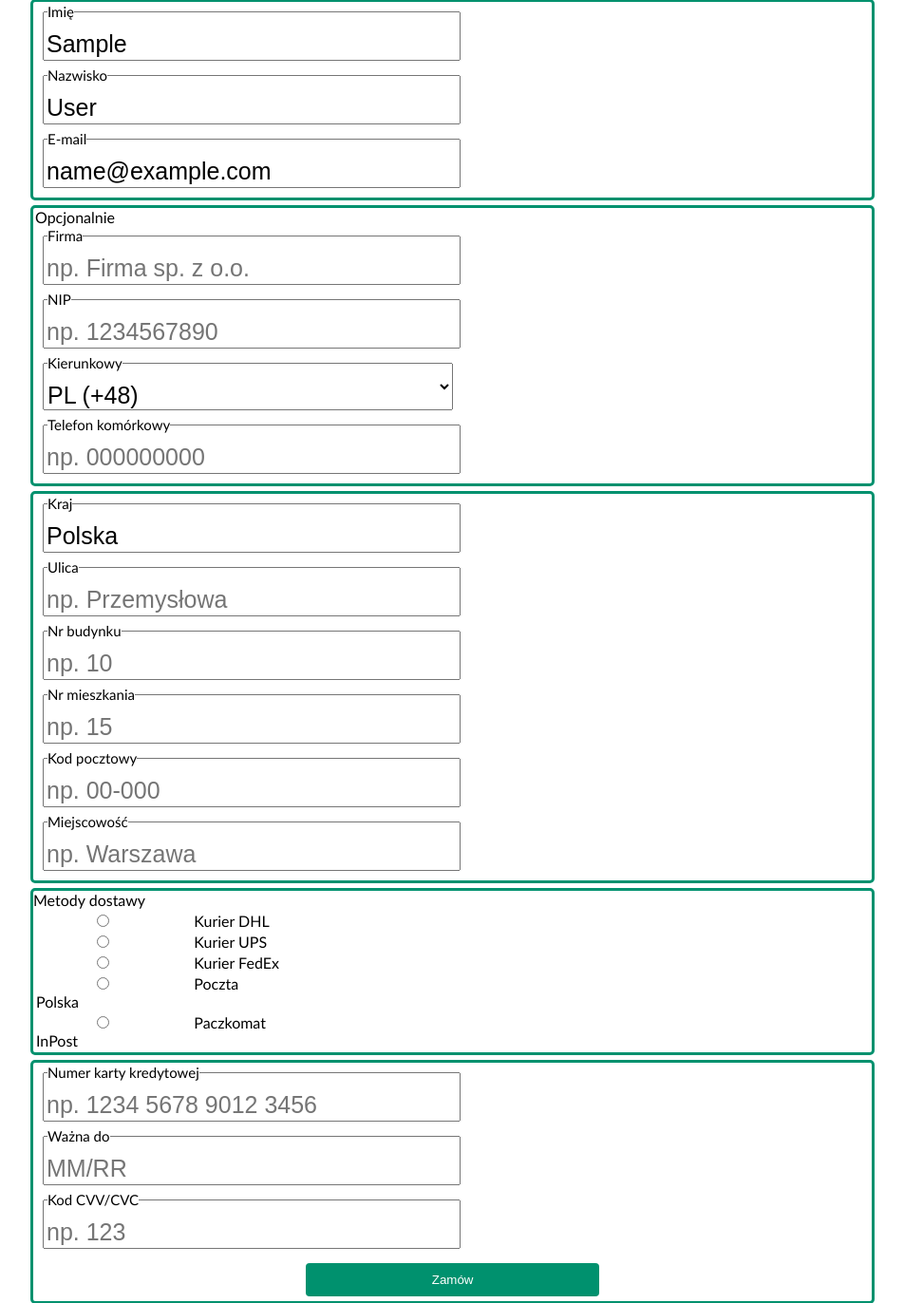
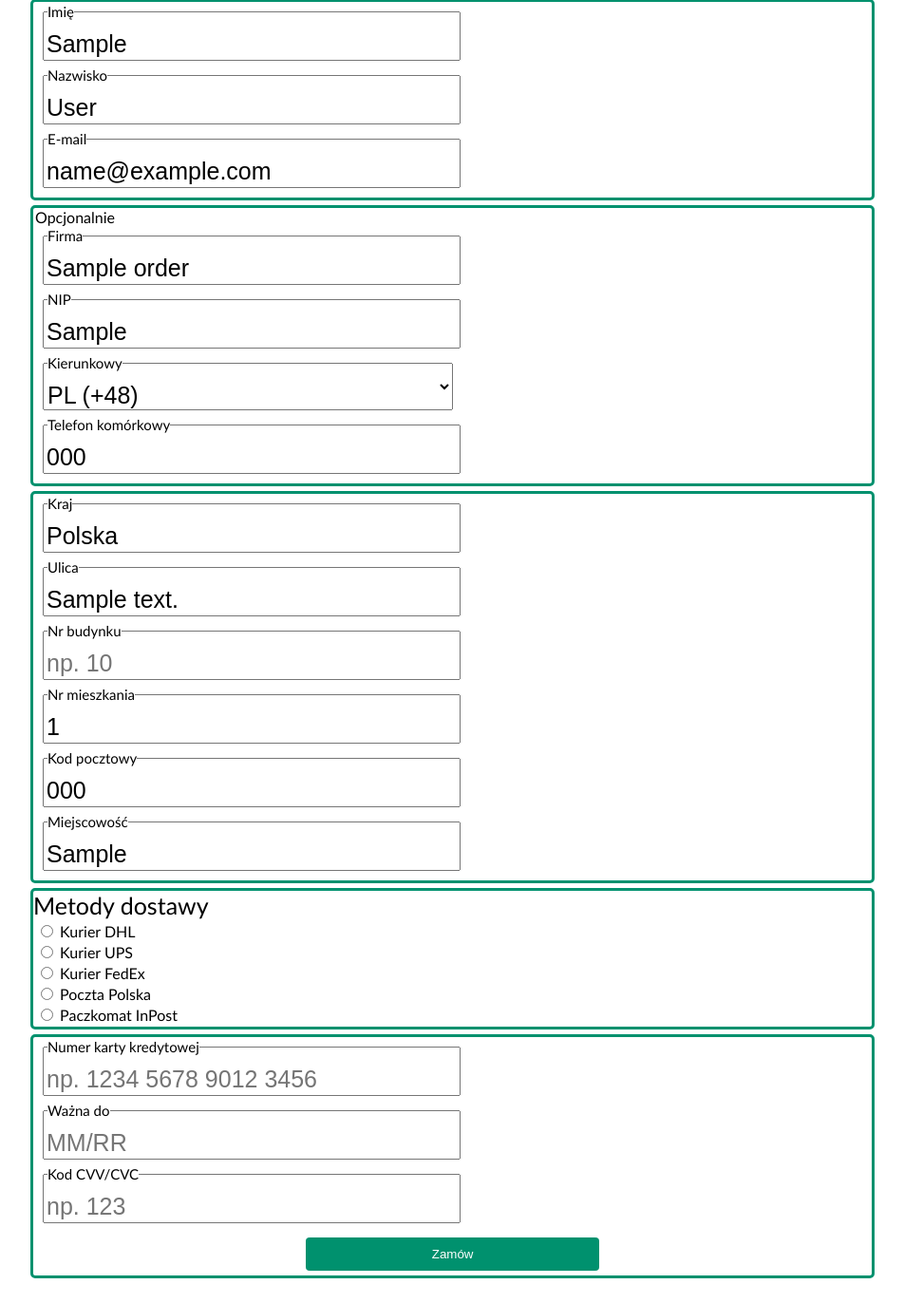
Before and after one commit to Jaian400/Magazyn_Master, a Django app: page /order/ in a window 1280 px wide. Shown: the part 456-1828 px from the top of the page at 95% size, without its empty margins (165-1117 px from the left). Run offline with Django 5.2, Linux system fonts and the light colour scheme; a user stored in the database is signed in; tables that the repository leaves empty hold one stand-in row (values such as "Sample post"); grey boxes marked "Sample" are stand-in pictures.

Commit message:
order site progress

```diff
--- a/djan/mainapp/templates/order.html
+++ b/djan/mainapp/templates/order.html
@@ -117,15 +117,15 @@
                 <legend>Opcjonalnie</legend>
                 <div class="form-group">
                     <label class="form-label" for="company">Firma</label>
-                    <input type="text" id="company" name="company" class="form-control" placeholder="np. Firma sp. z o.o.">
+                    <input type="text" id="company" name="company" class="form-control" value="{{ last_order.business_name }}" placeholder="np. Firma sp. z o.o.">
                 </div>
                 <div class="form-group">
                     <label class="form-label" for="NIP">NIP</label>
-                    <input type="text" id="NIP" name="NIP" class="form-control" placeholder="np. 1234567890">
+                    <input type="text" id="NIP" name="NIP" class="form-control" value="{{ last_order.nip }}" placeholder="np. 1234567890">
                 </div>
                 <div class="form-group">
-                    <label class="form-label" for="country_code">Kierunkowy</label>
-                    <select id="country_code" name="country_code" class="form-control">
+                    <label class="form-label" for="area_code">Kierunkowy</label>
+                    <select id="area_code" name="area_code" class="form-control">
                         <option value="+48" selected>PL (+48)</option>
                         <option value="+49">DE (+49)</option>
                         <option value="+44">UK (+44)</option>
@@ -142,8 +142,8 @@
                     </select>
                 </div>
                 <div class="form-group">
-                    <label class="form-label" for="phone">Telefon komórkowy</label>
-                    <input type="tel" id="phone" name="phone" class="form-control" placeholder="np. 000000000" pattern="[0-9]{9}">
+                    <label class="form-label" for="phone_number">Telefon komórkowy</label>
+                    <input type="tel" id="phone_number" name="phone_number" class="form-control" value="{{ last_order.phone_number }}" placeholder="np. 000000000" pattern="[0-9]{9}">
                 </div>
             </div>
             <div class="form-bigger-group">
@@ -153,47 +153,48 @@
             </div>
             <div class="form-group">
                 <label class="form-label" for="street">Ulica</label>
-                <input type="text" id="street" name="street" class="form-control" placeholder="np. Przemysłowa" required>
+                <input type="text" id="street" name="street" class="form-control" value="{{ last_order.address_street }}" placeholder="np. Przemysłowa" required>
             </div>
             <div class="form-group">
                 <label class="form-label" for="building_number">Nr budynku</label>
-                <input type="text" id="building_number" name="building_number" class="form-control" placeholder="np. 10" required>
+                <input type="text" id="building_number" name="building_number" class="form-control" value="{{ last_order.address_building_name }}"placeholder="np. 10" required>
             </div>
             <div class="form-group">
                 <label class="form-label" for="apartment_number">Nr mieszkania</label>
-                <input type="text" id="apartment_number" name="apartment_number" class="form-control" placeholder="np. 15">
+                <input type="text" id="apartment_number" name="apartment_number" class="form-control" value="{{ last_order.address_apartment_number }}" placeholder="np. 15">
             </div>
             <div class="form-group">
-                <label class="form-label" for="postal_code">Kod pocztowy</label>
-                <input type="text" id="postal_code" name="postal_code" class="form-control" placeholder="np. 00-000" required>
+                <label class="form-label" for="zip_code">Kod pocztowy</label>
+                <input type="text" id="zip_code" name="zip_code" class="form-control" value="{{ last_order.zip_code }}" placeholder="np. 00-000" required>
             </div>
             <div class="form-group">
                 <label class="form-label" for="city">Miejscowość</label>
-                <input type="text" id="city" name="city" class="form-control" placeholder="np. Warszawa" required>
+                <input type="text" id="city" name="city" class="form-control" value="{{ last_order.city }}" placeholder="np. Warszawa" required>
             </div>
             </div>
 
             <div class="form-bigger-group">
 
-            Metody dostawy
+            <div style="font-size:25px;"> Metody dostawy </div>
+
             <div class="form-group-radio">
-                <input type="radio" id="delivery_courier_DHL" name="delivery_courier" class="form-control">
+                <input type="radio" id="delivery_courier_DHL" name="delivery_courier" class="form-control-radio">
                 <label for="delivery_courier_DHL">Kurier DHL</label>
             </div>
             <div class="form-group-radio">
-                <input type="radio" id="delivery_courier_UPS" name="delivery_courier" class="form-control">
+                <input type="radio" id="delivery_courier_UPS" name="delivery_courier" class="form-control-radio">
                 <label for="delivery_courier_UPS">Kurier UPS</label>
             </div>
             <div class="form-group-radio">
-                <input type="radio" id="delivery_courier_FedEx" name="delivery_courier" class="form-control">
+                <input type="radio" id="delivery_courier_FedEx" name="delivery_courier" class="form-control-radio">
                 <label for="delivery_courier_FedEx">Kurier FedEx</label>
             </div>
             <div class="form-group-radio">
-                <input type="radio" id="delivery_courier_PocztaPolska" name="delivery_courier" class="form-control">
+                <input type="radio" id="delivery_courier_PocztaPolska" name="delivery_courier" class="form-control-radio">
                 <label for="delivery_courier_PocztaPolska">Poczta Polska</label>
             </div>
             <div class="form-group-radio">
-                <input type="radio" id="delivery_courier_Paczkomat" name="delivery_courier" class="form-control">
+                <input type="radio" id="delivery_courier_Paczkomat" name="delivery_courier" class="form-control-radio">
                 <label for="delivery_courier_Paczkomat">Paczkomat InPost</label>
             </div>
             </div>
--- a/djan/static/order_site.css
+++ b/djan/static/order_site.css
@@ -198,3 +198,7 @@
     margin: 3px;
     margin-right: 70%;
 }
+
+.form-control-radio{
+    font-size: 25px;
+}
```
